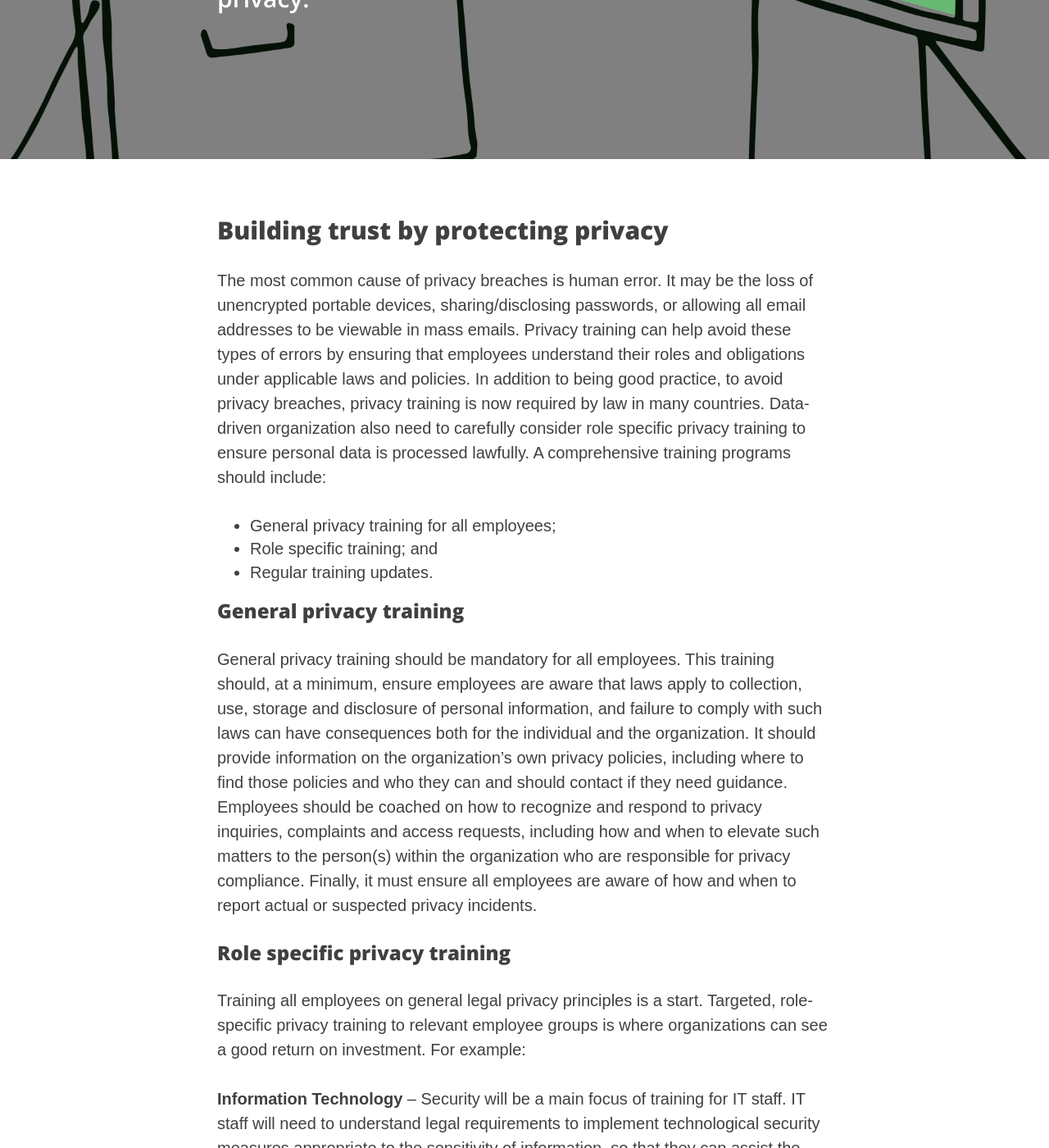
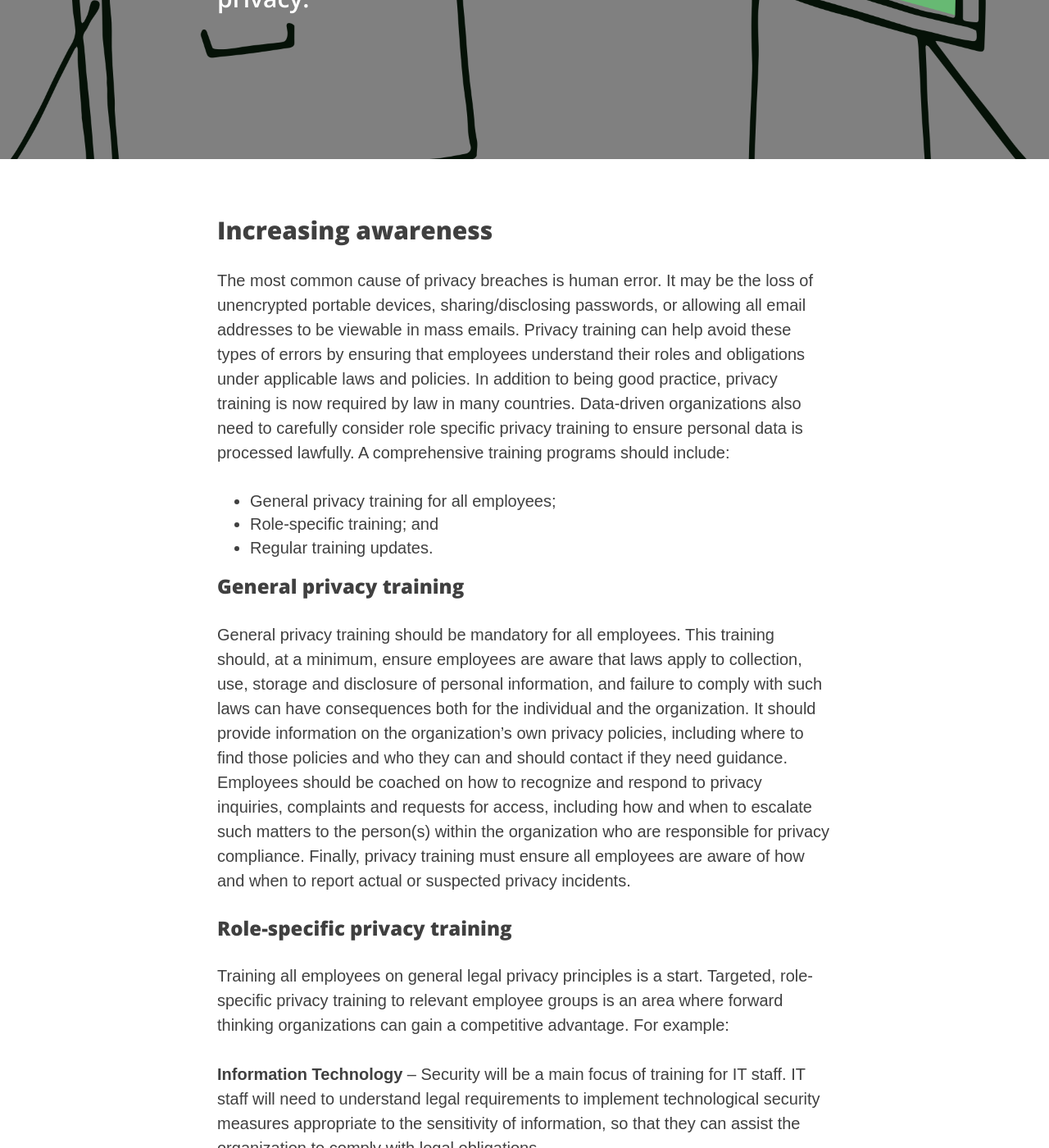
Before and after one commit to riod4/resources, a Jekyll site: the page built from _services/training-staff-service.md, in a window 1280 px wide and 1400 px high, scrolled down 293 px. Shown: the whole window at 82% size. Built offline with Jekyll 4.4.1, drawn with Linux system fonts in a browser that asks for light colours; nearby versions of some CDN libraries; some of the changed text lies outside the part shown.

Commit message:
19-02-2020 v01

```diff
--- a/_services/training-staff-service.md
+++ b/_services/training-staff-service.md
@@ -13,19 +13,19 @@ header-credit-link: https://pixabay.com/en/social-media-digitization-faces-25284
 header-license: CC0 Creative Commons
 ---
 
-## Building trust by protecting privacy
-The most common cause of privacy breaches is human error. It may be the loss of unencrypted portable devices, sharing/disclosing passwords, or allowing all email addresses to be viewable in mass emails. Privacy training can help avoid these types of errors by ensuring that employees understand their roles and obligations under applicable laws and policies. In addition to being good practice, to avoid privacy breaches, privacy training is now required by law in many countries. Data-driven organization also need to carefully consider role specific privacy training to ensure personal data is processed lawfully. A comprehensive  training programs should include:
+## Increasing awareness
+The most common cause of privacy breaches is human error. It may be the loss of unencrypted portable devices, sharing/disclosing passwords, or allowing all email addresses to be viewable in mass emails. Privacy training can help avoid these types of errors by ensuring that employees understand their roles and obligations under applicable laws and policies. In addition to being good practice, privacy training is now required by law in many countries. Data-driven organizations also need to carefully consider role specific privacy training to ensure personal data is processed lawfully. A comprehensive  training programs should include:
 
 - General privacy training for all employees;
-- Role specific training; and
+- Role-specific training; and
 - Regular training updates.
 
 ### General privacy training
-General privacy training should be mandatory for all employees. This training should, at a minimum, ensure employees are aware that laws apply to collection, use, storage and disclosure of personal information, and failure to comply with such laws can have consequences both for the individual and the organization. It should provide information on the organization's own privacy policies, including where to find those policies and who they can and should contact if they need guidance. Employees should be coached on how to recognize and respond to privacy inquiries, complaints and access requests, including how and when to elevate such matters to the person(s) within the organization who are responsible for privacy compliance. Finally, it must ensure all employees are aware of how and when to report actual or suspected privacy incidents.
+General privacy training should be mandatory for all employees. This training should, at a minimum, ensure employees are aware that laws apply to collection, use, storage and disclosure of personal information, and failure to comply with such laws can have consequences both for the individual and the organization. It should provide information on the organization's own privacy policies, including where to find those policies and who they can and should contact if they need guidance. Employees should be coached on how to recognize and respond to privacy inquiries, complaints and requests for access, including how and when to escalate such matters to the person(s) within the organization who are responsible for privacy compliance. Finally, privacy training must ensure all employees are aware of how and when to report actual or suspected privacy incidents.
 
 
-### Role specific privacy training
-Training all employees on general legal privacy principles is a start. Targeted, role-specific privacy training to relevant employee groups is where organizations can see a good return on investment. For example:
+### Role-specific privacy training
+Training all employees on general legal privacy principles is a start. Targeted, role-specific privacy training to relevant employee groups is an area where forward thinking organizations can gain a competitive advantage. For example:
 
 **Information Technology** – Security will be a main focus of training for IT staff. IT staff will need to understand legal requirements to implement technological security measures appropriate to the sensitivity of information, so that they can assist the organization to comply with legal obligations.
 
@@ -33,6 +33,6 @@ Training all employees on general legal privacy principles is a start. Targeted,
 
 
 ### Staying up-to-date
-Privacy law is rapidly developing worldwide. Organizations are rarely static, and the way that they collect, use and disclose personal information changes over time. It is important that employees receive training on any new requirements or restrictions arising out of legal, organizational or policy changes. This ensures that any employee is thoroughly coached in privacy protection and understands how it applies to day-to-day their responsibilities.
+Privacy law is rapidly developing worldwide. Organizations are rarely static, and the way that they collect, use and disclose personal information changes over time. It is important that employees receive training on any new requirements or restrictions arising out of legal, organizational or policy changes. This ensures that any employee is thoroughly coached in privacy protection and understands how it applies to their day-to-day responsibilities.
 
 To hear how we can help raise your employees' privacy awareness and skills, get in touch. [**Contact us**]({{ site.baseurl }}/contact)
```
